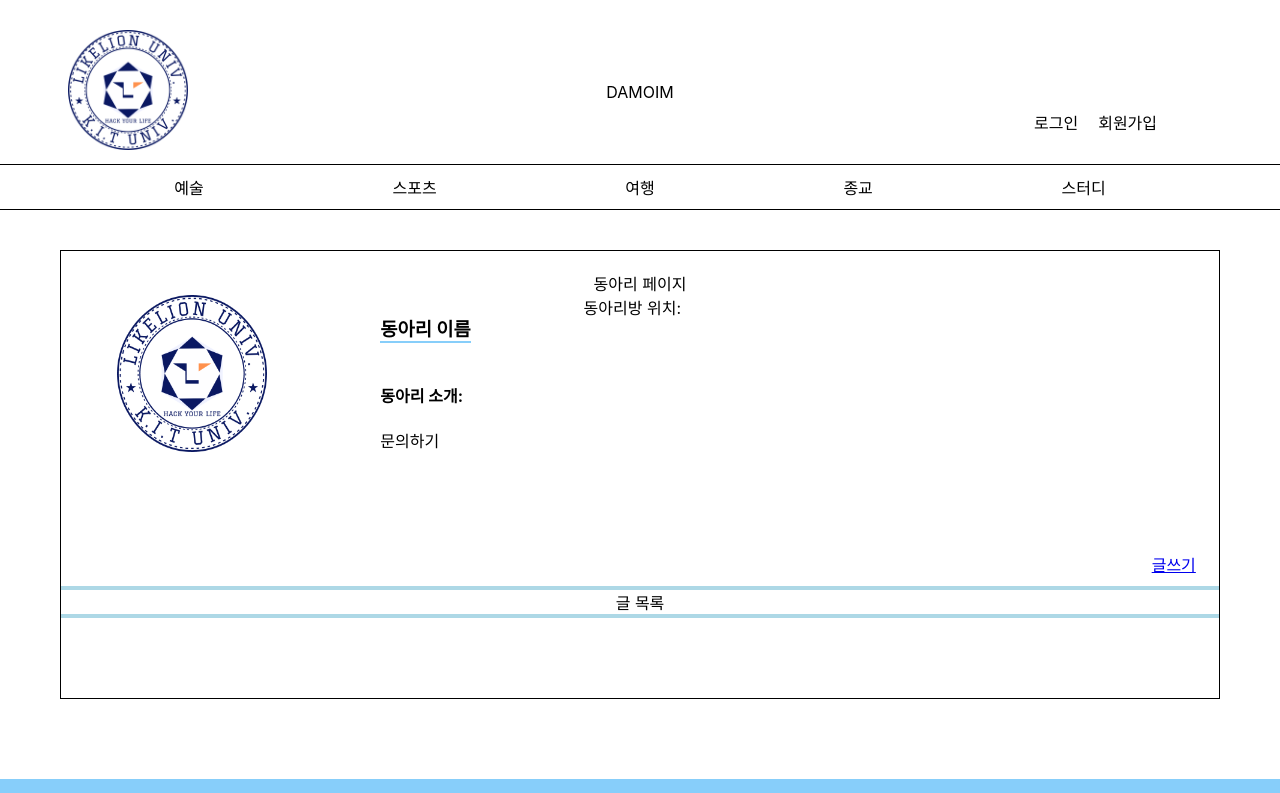
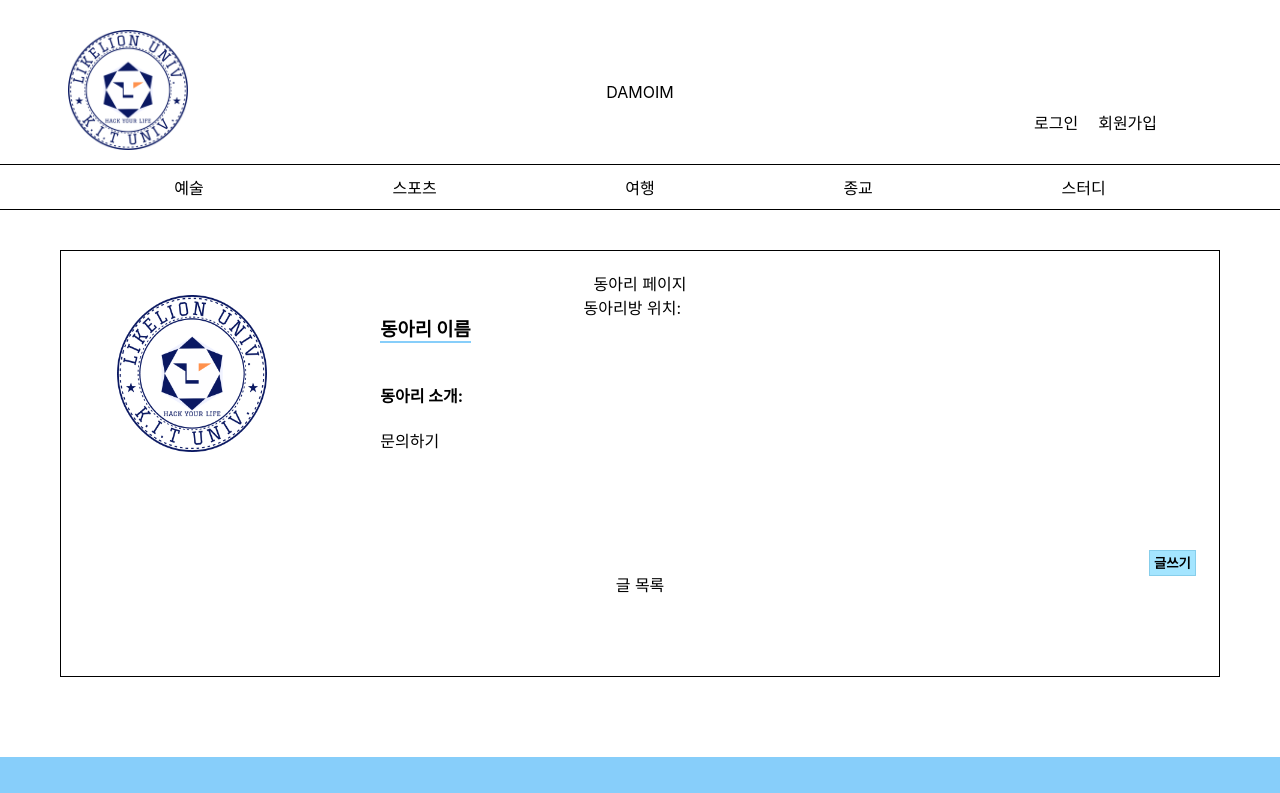
Before and after one commit to JaeHyunGround/DAMOIM---FRONT_END, a React (Create React App) app in the folder damoim_front/: page /club/1 in a window 1280 px wide. Shown: the top 793 px of the page. Built offline with nearby package versions, Linux system fonts and the light colour scheme.

Commit message:
페이지 라우팅 완

```diff
--- a/damoim_front/src/App.js
+++ b/damoim_front/src/App.js
@@ -27,11 +27,11 @@ function App() {
           <Route path='/:category' element={<Category />} />
         </Route>
         <Route path='/club/:clubName' element={<ClubPage />} />
+        <Route path='/club/:clubName/posting' element={<PostingPage />} />
+        <Route path='/club/:clubName/post' element={<PostPage />} />
         <Route path='/signUp' element={<SignUpPage />} />
         <Route path='/login' element={<LoginPage />} />
         <Route path='/edit' element={<EditPage />} />
-        <Route path='/club/:clubName/posting' element={<PostingPage />} />
-        <Route path='/club/:clubName/post' element={<PostPage />} />
       </Routes>
     </div>
   );
--- a/damoim_front/src/component/clubContent.js
+++ b/damoim_front/src/component/clubContent.js
@@ -26,7 +26,12 @@ export const ClubContent = (props) => {
 
             <section className="clubPost">
                 <div className='write'>
-                    <Link to={`/club/${url}`} >
+                    <Link className='writeBtn'
+                        to={`/club/${url}`}
+                        style={{
+                            textDecoration: 'none',
+                            color: 'black'
+                        }}>
                         글쓰기
                     </Link>
                 </div>
--- a/damoim_front/src/css/clubContent.css
+++ b/damoim_front/src/css/clubContent.css
@@ -28,7 +28,7 @@
     padding-right: 2%;
 }
 
-.write > button {
+.writeBtn {
     padding: 4px;
     border: 1px solid skyblue;
     background-color: rgb(164, 229, 255);
@@ -37,8 +37,22 @@
     cursor: pointer;
 }
 
-.postList {
+.listTop {
+    display: flex;
+    justify-content: space-around;
     margin-top: 10px;
     border-top: 4px solid lightblue;
     border-bottom: 4px solid lightblue;
 }
+
+.postId {
+}
+
+.postTitle {
+    width: 80%;
+    background-color: lightcoral;
+}
+
+.postDate {
+    width: 10%;
+}
--- a/damoim_front/src/page/main.js
+++ b/damoim_front/src/page/main.js
@@ -10,7 +10,6 @@ function MainPage() {
             </section>
 
             <section id="body">
-                메인 페이지
                 <div>
                     <Category />
                 </div>
--- a/damoim_front/src/page/post.js
+++ b/damoim_front/src/page/post.js
@@ -1,10 +1,27 @@
 import Footer from "../component/footer";
 import Header from "../component/header";
+import { useParams } from 'react-router-dom';
+
+import { useState, useEffect } from 'react';
+import axios from 'axios';
 
 function PostPage() {
+    const urlparam = useParams();
+    let clubName = urlparam.clubName;
+
     const goDetail = () => {
-        document.location.href = "/club";
+        document.location.href = `/club/${clubName}`;
     }
+
+    const [test, setTest] = useState([]);
+
+    useEffect(() => {
+        axios({
+            method: 'GET',
+            url: 'https://jsonplaceholder.typicode.com/posts',
+        }).then(res => setTest(res.data))
+    })
+
     return (
         <>
             <section id="head">
@@ -13,14 +30,25 @@ function PostPage() {
 
             <section id="body">
                 <div className="postList">
-                    글 목록
+                    <div className="listTop">
+                        <span className="postId">번호</span>
+                        <span className="postTitle">제목</span>
+                        <span className="postDate">날짜</span>
+                    </div>
+                    <div>
+                        {test.map(data => (
+                            <li key={test.id}>
+                                {test.title}
+                            </li>
+                        ))}
+                    </div>
                 </div>
                 <div className="post">
                     작성한 게시물
                 </div>
                 <div>
                     <button onClick={goDetail}>
-                        뒤로가기
+                        동아리 페이지로
                     </button>
                 </div>
             </section>
--- a/damoim_front/src/page/posting.js
+++ b/damoim_front/src/page/posting.js
@@ -8,7 +8,7 @@ function PostingPage() {
     let clubName = urlparam.clubName;
 
     const goDetail = () => {
-        document.location.href = `/club/${clubName}`;
+        document.location.href = `/club/${clubName}/post`;
     }
 
     return (
```
